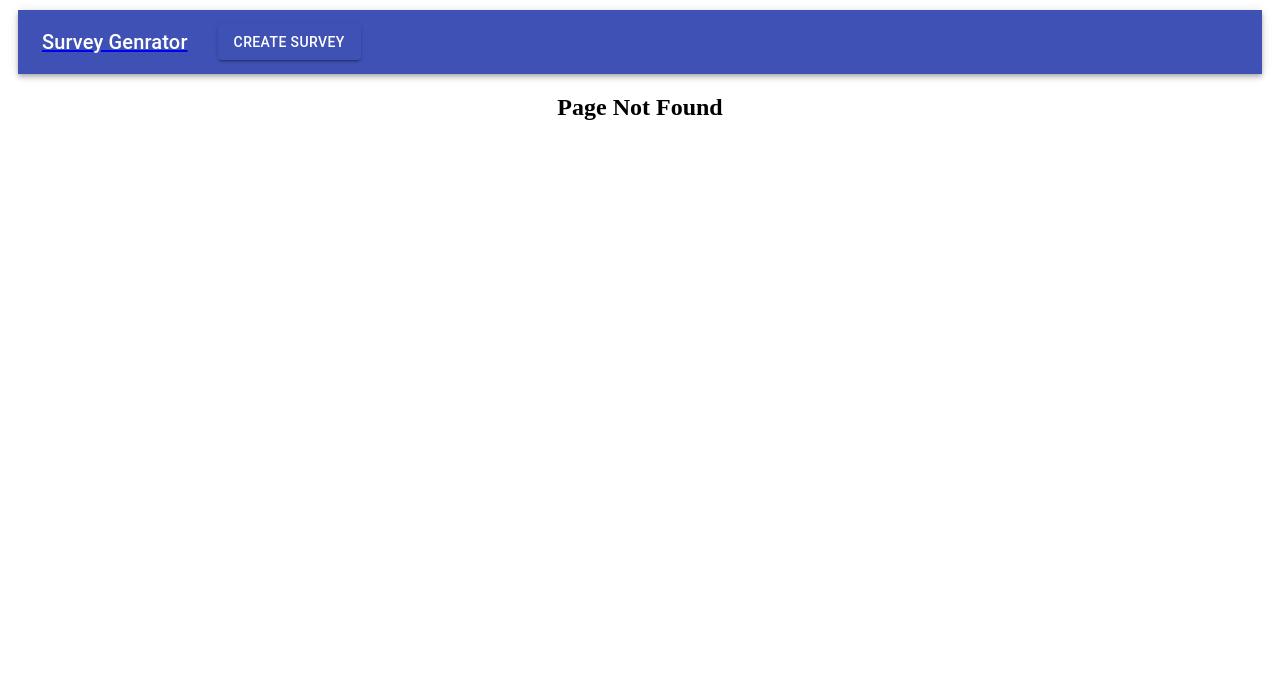
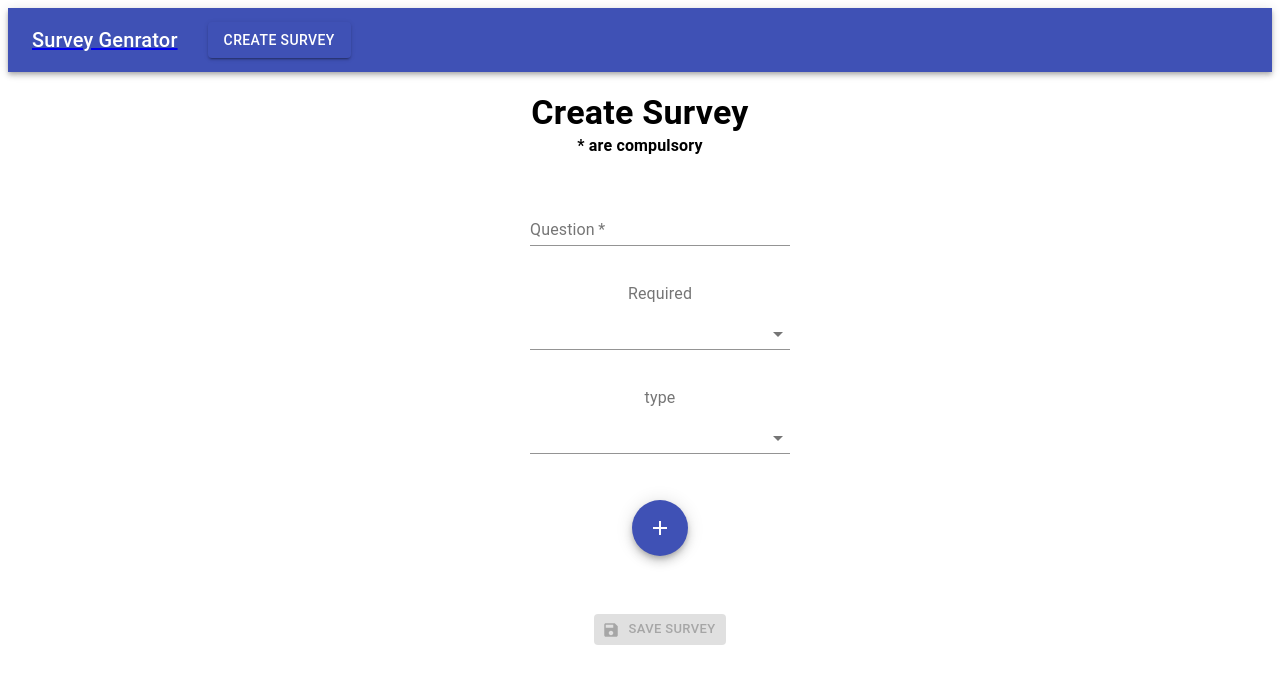
Before and after one commit to mohityede/survey-generator, a React (Create React App) app in the folder client/: page /1/quetion in a window 1280 px wide. Before the commit this address led to /not-found. Shown: the top 684 px of the page. Built offline with nearby package versions, Linux system fonts and the light colour scheme.

Commit message:
backend connected to frontend

```diff
--- a/client/package.json
+++ b/client/package.json
@@ -14,6 +14,7 @@
     "react-router-dom": "^5.2.0",
     "react-scripts": "4.0.3",
     "react-toastify": "^7.0.4",
+    "timeago.js": "^4.0.2",
     "web-vitals": "^1.1.2"
   },
   "scripts": {
--- a/client/src/App.js
+++ b/client/src/App.js
@@ -13,7 +13,7 @@ function App() {
       <BrowserRouter>
         <Navbar />
         <Switch>
-          <Route path="/create/:id/quetions" component={QuestionDetails} />
+          <Route path="/:id/quetion" component={QuestionDetails} />
           <Route path="/create/userDetails" component={UserDetails} />
           <Route path="/not-found" component={PageNotFound} />
           <Route path="/" exact component={Home} />
--- a/client/src/components/card.jsx
+++ b/client/src/components/card.jsx
@@ -1,24 +1,25 @@
 import React from 'react';
+import { format } from 'timeago.js';
 import { Card, CardContent, Typography } from '@material-ui/core';
 import useStyles from './style';
 
-export default function SimpleCard() {
+export default function SimpleCard({ survey }) {
     const classes = useStyles();
 
     return (
-        <Card className={classes.root}>
+        <Card className={classes.cardRoot}>
             <CardContent>
                 <Typography className={classes.titleP} color="textSecondary" gutterBottom>
-                    day before
+                    {format(survey.updatedAt)}
                 </Typography>
                 <Typography variant="h5" component="h2">
-                    Title
+                    {survey.title}
                 </Typography>
                 <Typography className={classes.pos} color="textSecondary">
-                    subTitle
+                    {survey.subTitle}
                 </Typography>
                 <Typography variant="body2" component="p">
-                    description
+                    {survey.description}
                 </Typography>
             </CardContent>
         </Card>
--- a/client/src/components/navbar.jsx
+++ b/client/src/components/navbar.jsx
@@ -7,7 +7,7 @@ export default function Navbar() {
     const classes = useStyles();
 
     return (
-        <div className={classes.root}>
+        <div className={classes.navRoot}>
             <AppBar position="static">
                 <Toolbar>
                     <NavLink to='/' >
--- a/client/src/components/style.js
+++ b/client/src/components/style.js
@@ -1,10 +1,12 @@
 import { makeStyles } from '@material-ui/core/styles';
 
 export default makeStyles((theme) => ({
-    root: {
+    navRoot: {
         flexGrow: 1,
-        minWidth: 275,
-        maxHeight: 250,
+    },
+    cardRoot: {
+        width: "300px",
+        height: "170px",
         margin: '10px',
     },
     menuButton: {
--- a/client/src/pages/createSurvey/questionDetails.jsx
+++ b/client/src/pages/createSurvey/questionDetails.jsx
@@ -1,18 +1,22 @@
 import React from 'react';
+import axios from 'axios';
 import { toast } from 'react-toastify';
-import { Container, Typography, MenuItem, TextField, Button, Select, InputLabel } from '@material-ui/core';
+import { useParams, useHistory } from "react-router-dom";
+import { Container, Typography, Fab, MenuItem, TextField, Button, Select, InputLabel } from '@material-ui/core';
 import AddIcon from '@material-ui/icons/Add';
 import SaveIcon from '@material-ui/icons/Save';
 import CancelIcon from '@material-ui/icons/Cancel';
-import AddCircleOutlineIcon from '@material-ui/icons/AddCircleOutline';
 import useStyles from './style';
 
 function QuestionDetails() {
     const classes = useStyles();
+    const history = useHistory();
     const [question, setQues] = React.useState('');
-    const [required, setRequired] = React.useState('');
+    const [isRequired, setRequired] = React.useState('');
     const [type, setType] = React.useState('');
     const [options, setOptions] = React.useState([{ value: null }]);
+    //@ts-ignore
+    const { id: surveyId } = useParams();
 
     function handleChange(i, event) {
         const values = [...options];
@@ -32,28 +36,41 @@ function QuestionDetails() {
         setOptions(values);
     }
 
+    function clearState() {
+        setQues('');
+        setRequired('');
+        setType('');
+        setOptions([{ value: null }]);
+    }
+
     function handleSubmit(e) {
         e.preventDefault();
-        if (question !== '' && required !== '' && type !== '') {
-            const output = {
+        const flag = (question !== '' && isRequired !== '' && type !== '')
+        if (flag) {
+            const ques = {
                 question,
-                required,
+                isRequired,
                 type,
                 options
             }
-            console.log(output);
-            setQues('');
-            setRequired('');
-            setType('');
-            toast.success("Question succefully added..")
+            try {
+                const putSurvey = async () => {
+                    const result = await axios.put(`http://localhost:7700/api/${surveyId}/question`, ques);
+                }
+                putSurvey();
+                clearState();
+                toast.success("Question succefully added..")
+            } catch (err) {
+                toast.error("Something wrong!!")
+            }
         } else {
             toast.error("Please fill all required field!!")
         }
     }
 
     function handleSave() {
-        console.log('submitted')
-
+        history.replace('/');
+        toast.success("Survey created succefully..")
     }
 
     function handleques(event) {
@@ -87,7 +104,7 @@ function QuestionDetails() {
                         <InputLabel id="demo-simple-select-label">Required</InputLabel>
                         <Select
                             labelId="demo-simple-select-label"
-                            value={required}
+                            value={isRequired}
                             fullWidth
                             onChange={handleRequired}
                         >
@@ -144,7 +161,9 @@ function QuestionDetails() {
 
                     <Container className={classes.input}>
                         <Button type="submit" color="primary" aria-label="add">
-                            <AddCircleOutlineIcon />
+                            <Fab color="primary" aria-label="add">
+                                <AddIcon />
+                            </Fab>
                         </Button>
                     </Container>
 
@@ -157,6 +176,7 @@ function QuestionDetails() {
                             startIcon={<SaveIcon />}
                             type='submit'
                             onClick={handleSave}
+                            disabled={(question == '' && isRequired == '' && type == '')}
                         >
                             Save Survey
                                 </Button>
--- a/client/src/pages/createSurvey/userDetails.jsx
+++ b/client/src/pages/createSurvey/userDetails.jsx
@@ -1,4 +1,5 @@
 import React from 'react';
+import axios from 'axios';
 import { useHistory } from 'react-router-dom';
 import { toast } from 'react-toastify';
 import { Container, Typography, Fab, TextField, Button } from '@material-ui/core';
@@ -11,7 +12,7 @@ function UserDetails() {
     const [creatorName, setName] = React.useState('');
     const [email, setEmail] = React.useState('');
     const [title, setTitle] = React.useState('');
-    const [subitle, setSubtitle] = React.useState('');
+    const [subTitle, setSubtitle] = React.useState('');
     const [description, setDescription] = React.useState('');
 
     function handleName(event) {
@@ -38,15 +39,22 @@ function UserDetails() {
         e.preventDefault();
         const flag = (creatorName != '' && email != '' && title != '');
         if (flag) {
-            const output = {
+            const survey = {
                 creatorName,
                 email,
                 title,
-                subitle,
+                subTitle,
                 description
             }
-            console.log(output);
-            history.replace('/create/:id/quetions')
+            try {
+                const postSurvey = async () => {
+                    const result = await axios.post("http://localhost:7700/api/create/survey", survey);
+                    history.replace(`/${result.data._id}/quetion`)
+                }
+                postSurvey();
+            } catch (err) {
+                toast.error("Something wrong!!")
+            }
         } else {
             toast.error("Please fill all required field!!")
         }
@@ -73,7 +81,7 @@ function UserDetails() {
                         <TextField onChange={handleTitle} value={title} required fullWidth label="Survey Title" />
                     </Container>
                     <Container className={classes.input}>
-                        <TextField onChange={handleSubTitle} value={subitle} fullWidth label="Survey Subtitle" />
+                        <TextField onChange={handleSubTitle} value={subTitle} fullWidth label="Survey Subtitle" />
                     </Container>
                     <Container className={classes.input}>
                         <TextField onChange={handleDescription} value={description} fullWidth label="Survey Description" />
--- a/client/src/pages/home/home.jsx
+++ b/client/src/pages/home/home.jsx
@@ -1,21 +1,35 @@
+import axios from 'axios';
 import { Container, Typography } from '@material-ui/core';
+import { useState, useEffect } from 'react';
 import SimpleCard from '../../components/card';
 import useStyles from './style';
+import { toast } from 'react-toastify';
 
 function Home() {
     const classes = useStyles();
+    const [surveys, setSurveys] = useState([]);
+
+    useEffect(() => {
+        try {
+            const fetchSurveys = async () => {
+                const result = await axios.get("http://localhost:7700/api/survey/all");
+                setSurveys(result.data);
+                console.log(result.data);
+            }
+            fetchSurveys();
+        } catch (err) {
+            toast.error("Something wrong!!")
+        }
+    }, [])
+
     return (
         <>
             <Typography className={classes.heading} >Existing Surveys</Typography>
             <Container className={classes.Container}>
-                <SimpleCard />
-                <SimpleCard />
-                <SimpleCard />
-                <SimpleCard />
-                <SimpleCard />
-                <SimpleCard />
-                <SimpleCard />
-                <SimpleCard />
+                {surveys.map(survey => (
+                    //@ts-ignore
+                    < SimpleCard key={survey._id} survey={survey} />
+                ))}
             </Container>
         </>
     );
--- a/client/src/pages/home/style.js
+++ b/client/src/pages/home/style.js
@@ -8,7 +8,7 @@ export default makeStyles((theme) => ({
         paddingTop: '20px',
         flexWrap: 'wrap',
         [theme.breakpoints.down('xs')]: {
-            flexDirection: 'column-reverse',
+            flexDirection: 'column',
             alignItems: 'center',
         },
     },
```
Also changed, not shown: 2 other files (tests, documents, lock files or other folders).
